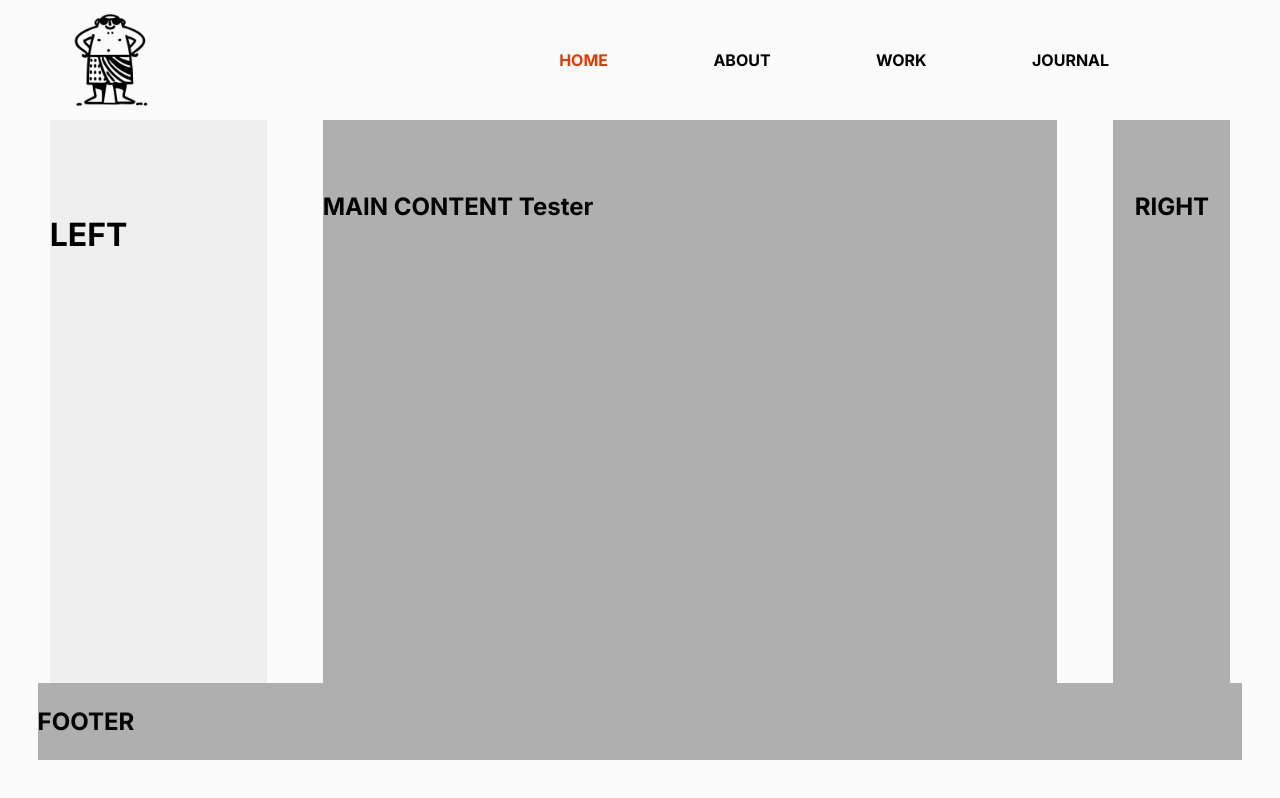
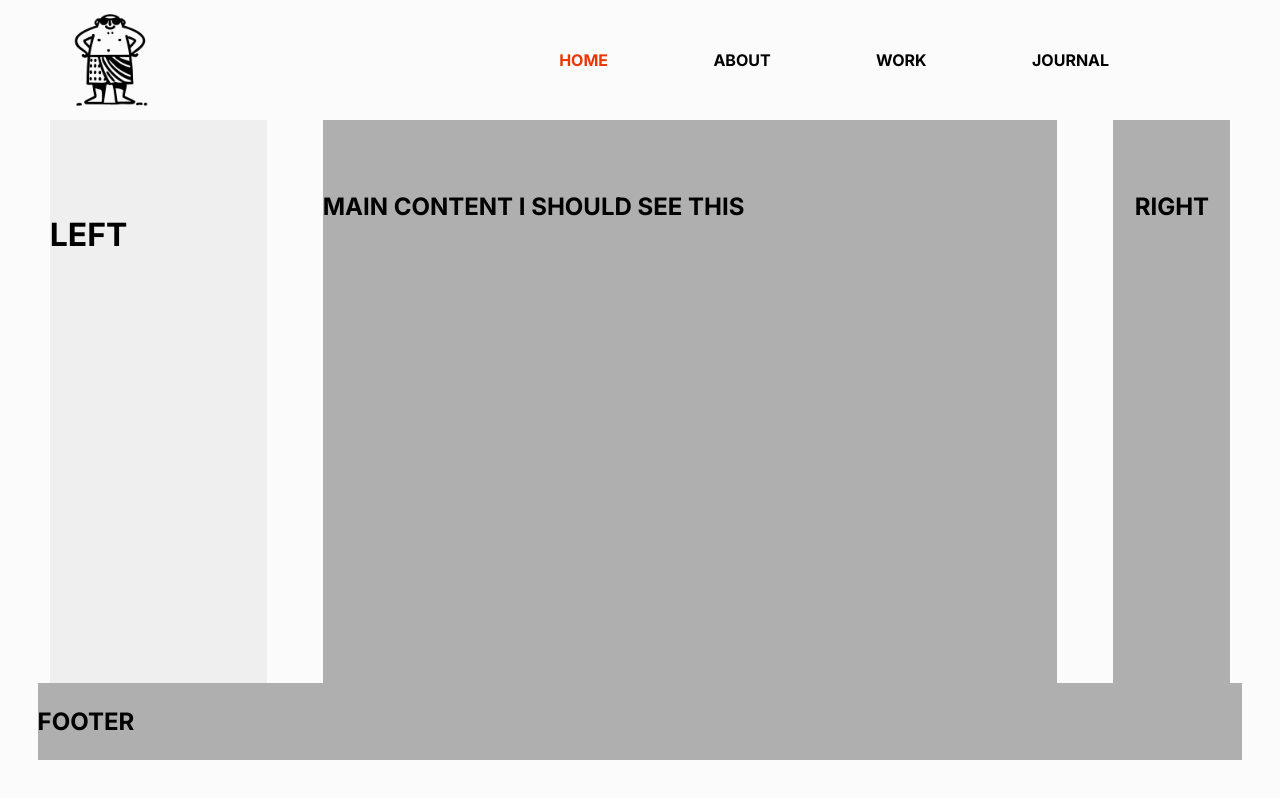
Before and after one commit to tertsert/Shirtless-Wednesdays, a plain HTML site: page index.html in a window 1280 px wide. Drawn offline with Linux system fonts and the light colour scheme.

Commit message:
I should see this.

```diff
--- a/index.html
+++ b/index.html
@@ -27,7 +27,7 @@
             LEFT
         </aside>
         <main>
-            MAIN CONTENT Tester
+            MAIN CONTENT I SHOULD SEE THIS
         </main>
         <aside class="right">
             RIGHT
```
